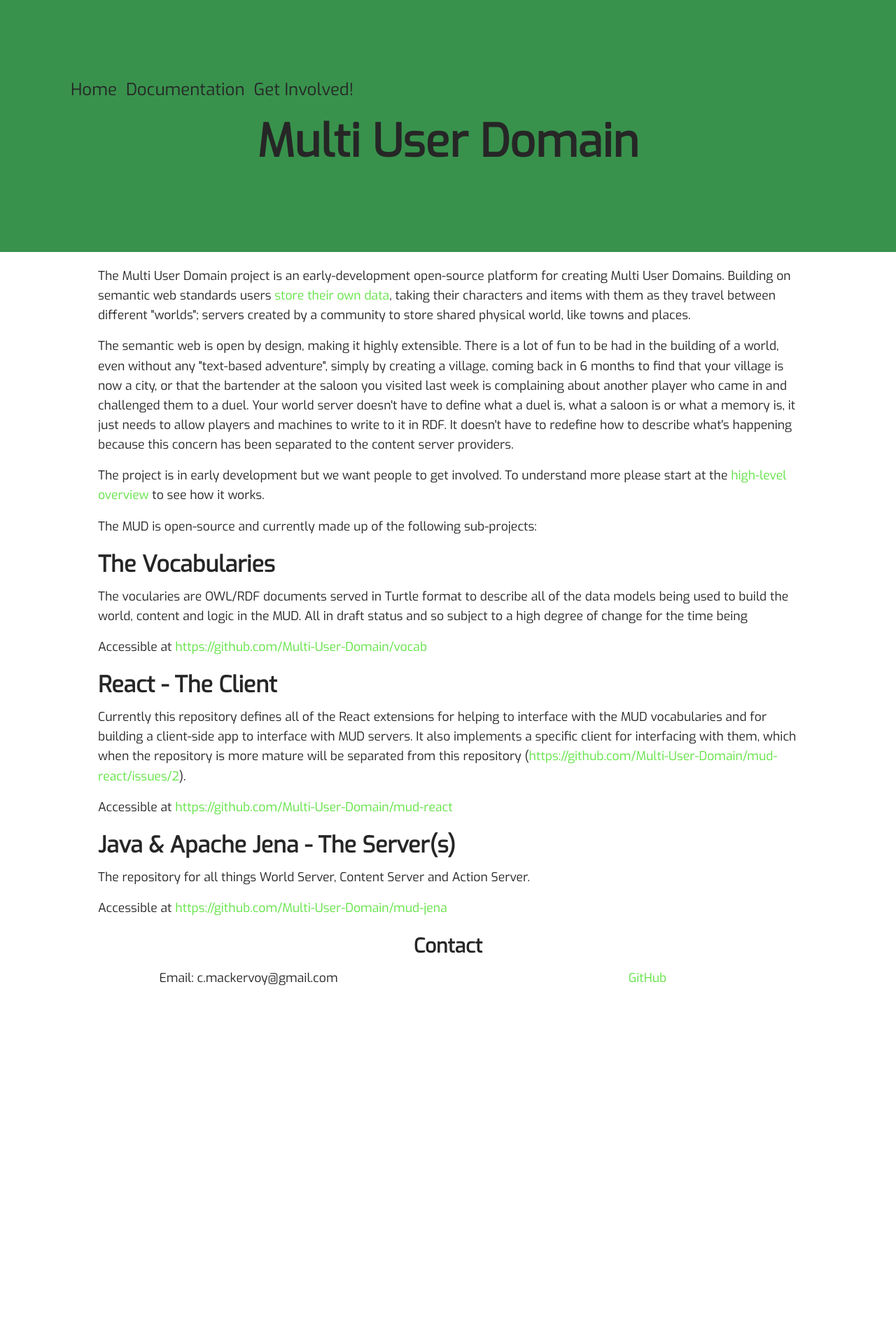
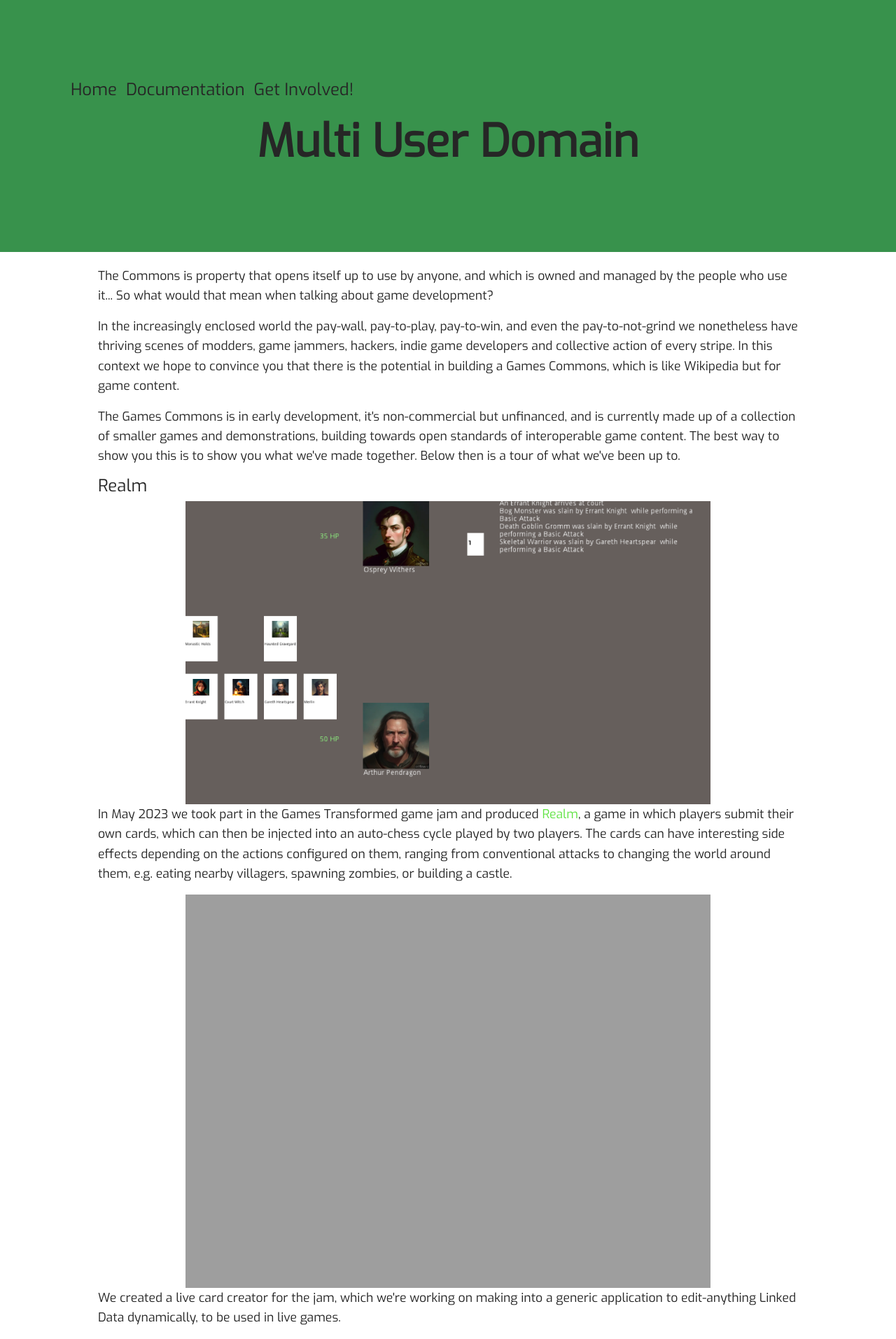
Before and after one commit to Multi-User-Domain/Multi-User-Domain.github.io, a Jekyll site: the page built from index.html, in a window 1280 px wide. Shown: the top 1913 px of the page at 70% size. Built offline with Jekyll 4.4.1, drawn with Linux system fonts in a browser that asks for light colours; nearby versions of some CDN libraries; before the commit the page ends 1427 px from its top, so only the background shows below that; some of the changed text lies outside the part shown.

Commit message:
update: new index page content

```diff
--- a/_sass/_layout.scss
+++ b/_sass/_layout.scss
@@ -176,3 +176,17 @@ header {
     margin: auto;
     padding-top: 20px;
 }
+
+.blog-full-image {
+    display: block; margin-left: auto; margin-right: auto; width: 75%;
+}
+
+.blog-full-image-vertical {
+    display: block; margin-left: auto; margin-right: auto;
+}
+
+@media screen and (min-width: 300px) and (max-width: 462px) {
+    .blog-full-image {
+        width: 95%;
+    }
+}
--- a/index.html
+++ b/index.html
@@ -4,46 +4,31 @@ noPageTitle: true
 lang: en
 lang-ref: index
 ---
-<p>
-    The Multi User Domain project is an early-development open-source platform for creating Multi User Domains.
-    Building on semantic web standards users <a href="https://inrupt.com/solid/">store their own data</a>, taking their characters and items with them as they travel between different "worlds"; servers created by a community to store shared physical world, like towns and places.
-</p>
-<p>
-    The semantic web is open by design, making it highly extensible. There is a lot of fun to be had in the building of a world, even without any "text-based adventure", simply by creating a village, coming back in 6 months to find that your village is now a city, or that the bartender at the saloon you visited last week is complaining about another player who came in and challenged them to a duel.
-    Your world server doesn't have to define what a duel is, what a saloon is or what a memory is, it just needs to allow players and machines to write to it in RDF.
-    It doesn't have to redefine how to describe what's happening because this concern has been separated to the content server providers.
-</p>
-<!--<p>
-    If you don't know what the semantic web, or what RDF is, then <a href="">this blog post</a> is a good place to start. If you do understand RDF data but you want to know about the project's origins and what it means in the application of game design, then read that post too :-)
-</p>-->
-<p>
-    The project is in early development but we want people to get involved. To understand more please start at the <a href="{{ 'docs/01-overview' | relative_url }}">high-level overview</a> to see how it works. <!--Afterwards, if we've piqued your interest, then please <a href="">get in touch</a>.-->
-</p>
-<p>
-    The MUD is open-source and currently made up of the following sub-projects:
-</p>
 
-<h2>The Vocabularies</h2>
-<p>
-    The vocularies are OWL/RDF documents served in Turtle format to describe all of the data models being used to build the world, content and logic in the MUD.
-    All in draft status and so subject to a high degree of change for the time being
-</p>
-<p>
-    Accessible at <a href="https://github.com/Multi-User-Domain/vocab">https://github.com/Multi-User-Domain/vocab</a>
-</p>
+<p>The Commons is property that opens itself up to use by anyone, and which is owned and managed by the people who use it... So what would that mean when talking about game development?</p>
 
-<h2>React - The Client</h2>
-<p>
-    Currently this repository defines all of the React extensions for helping to interface with the MUD vocabularies and for building a client-side app to interface with MUD servers. It also implements a specific client for interfacing with them, which when the repository is more mature will be separated from this repository (<a href="https://github.com/Multi-User-Domain/mud-react/issues/2">https://github.com/Multi-User-Domain/mud-react/issues/2</a>).
-</p>
-<p>
-    Accessible at <a href="https://github.com/Multi-User-Domain/mud-react">https://github.com/Multi-User-Domain/mud-react</a>
-</p>
+<p>In the increasingly enclosed world the pay-wall, pay-to-play, pay-to-win, and even the pay-to-not-grind we nonetheless have thriving scenes of modders, game jammers, hackers, indie game developers and collective action of every stripe. In this context we hope to convince you that there is the potential in building a Games Commons, which is like Wikipedia but for game content.</p>
 
-<h2>Java & Apache Jena - The Server(s)</h2>
-<p>
-    The repository for all things World Server, Content Server and Action Server.
-</p>
-<p>
-    Accessible at <a href="https://github.com/Multi-User-Domain/mud-jena">https://github.com/Multi-User-Domain/mud-jena</a>
-</p>
+<p>The Games Commons is in early development, it's non-commercial but unfinanced, and is currently made up of a collection of smaller games and demonstrations, building towards open standards of interoperable game content. The best way to show you this is to show you what we've made together. Below then is a tour of what we've been up to.</p>
+
+<h4>Realm</h4>
+
+<img src="{{ '/assets/img/pages/index/realm.png' | absolute_url }}" class="blog-full-image" alt="A screenshot of Realm, mid-combat with a variety of monsters and attacks in play" />
+
+<p>In May 2023 we took part in the Games Transformed game jam and produced <a href="https://calum.mackervoy.com/en/2023/05/26/games-transformed.html">Realm</a>, a game in which players submit their own cards, which can then be injected into an auto-chess cycle played by two players. The cards can have interesting side effects depending on the actions configured on them, ranging from conventional attacks to changing the world around them, e.g. eating nearby villagers, spawning zombies, or building a castle.</p>
+
+<img src="{{ '/assets/img/pages/index/card-generator.png' | absolute_url }}" class="blog-full-image" alt="A screenshot of the card creation process for the game Realm" />
+
+<p>We created a live card creator for the jam, which we're working on making into a generic application to edit-anything Linked Data dynamically, to be used in live games.</p>
+
+<h4>Utopian Dialogue</h4>
+
+<img src="{{ '/assets/img/pages/index/utopian_dialogue.png' | absolute_url }}" class="blog-full-image" alt="A screenshot of two characters in animated dialogue, alongside a sample of the code which defines the text, animation and character portraits being shown" />
+
+<p>Originally a text adventure game set in a world of collective amnesia, <a href="https://frabjous-seahorse-efd12c.netlify.app/">Utopian Dialogue</a> has evolved into a <a href="https://calum.mackervoy.com/en/2022/08/26/ud-engine.html">generic engine for animating branching narratives written in Ink</a>, and is being expanded to support stories where the characters and worlds are injected according to the world the player is in, to create a sort of engine for running wandering, generative narratives.</p>
+
+<h4>Demonstrations</h4>
+
+<img src="{{ '/assets/img/pages/index/vampiric_bite.gif' | absolute_url }}" class="blog-full-image" alt="Video GIF of demo gameplay. In a 2D city-building game using cards, a card is played on one of the characters in the village, called 'Vampiric Bite'. After being played the character is transformed into a vampire." />
+
+<p>In this demonstration of April 2023, the player uses a card "Vampiric Bite" to change a character into a vampire. The game in the demonstration wasn't built to know what a vampire is, it's following a protocol that allows it to support generic features.</p>
```
Also changed, not shown: assets/img/pages/index/realm.png (added), assets/img/pages/index/utopian_dialogue.png (added), 3 other files.
